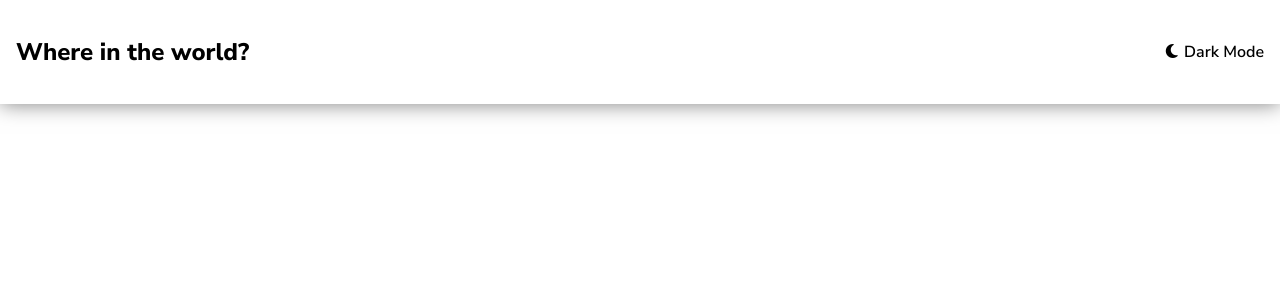
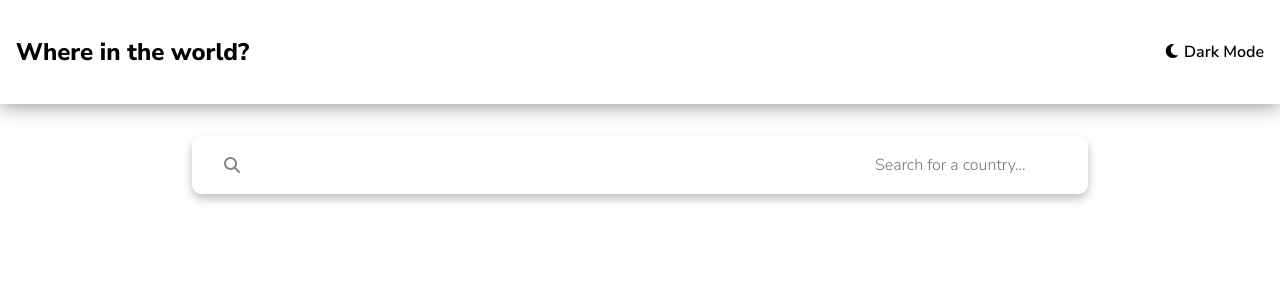
Before and after one commit to manulopezayora/restCounrties, an Angular app: page / in a window 1280 px wide. Shown: the top 300 px of the page. Built offline with nearby package versions, Linux system fonts and the light colour scheme.

Commit message:
[DEV] Create SearchField

```diff
--- a/src/app/app.component.html
+++ b/src/app/app.component.html
@@ -4,3 +4,5 @@
 <i class="fa-solid fa-left-long"></i> -->
 
 <app-header></app-header>
+
+<app-search-input [inputPlaceholder]="'Search for a country...'" (sendSearchValue)="addItem($event)"></app-search-input>
--- a/src/app/app.component.ts
+++ b/src/app/app.component.ts
@@ -7,4 +7,8 @@ import { Component } from '@angular/core';
 })
 export class AppComponent {
   title = 'restCounrties';
+
+  public addItem(event: any) {
+    console.log(event)
+  }
 }
--- /dev/null
+++ b/src/app/home/components/search-input/search-input.component.html
@@ -0,0 +1,4 @@
+<div class="input-group">
+    <em class="fa-solid fa-magnifying-glass input-group__icon" (click)="searchValueEmit()"></em>
+    <input type="text" class="input-group__input" [placeholder]="inputPlaceholder" [(ngModel)]="searchValue" (keyup.enter)="searchValueEmit()" />
+</div>
--- /dev/null
+++ b/src/app/home/components/search-input/search-input.component.scss
@@ -0,0 +1,35 @@
+:host {
+    display: grid;
+    place-items: center;
+}
+
+.input-group {
+    position: relative;
+    margin-top: 2rem;
+    padding: 1rem 2rem;
+    display: flex;
+    flex-direction: row;
+    justify-content: space-between;
+    align-items: center;
+    width: 70%;
+    background: rgba( 255, 255, 255, 0.9 );
+    border-radius: 10px;
+    box-shadow: 0 5px 10px 0 rgba(86, 87, 92, 0.37);
+}
+
+.input-group__icon {
+    margin-right: 1rem;
+    font-size: 16px;
+    outline: none;
+    color: var(--Dark-Gray);
+}
+
+.input-group__input {
+    color: var(--Dark-Gray);
+    font-size: 16px;
+    font-family: var(--primary-font);
+    background: inherit;
+    border-radius: 10px;
+    border: 1px solid rgba( 255, 255, 255, 0.18 );
+    outline: none;
+}
--- /dev/null
+++ b/src/app/home/components/search-input/search-input.component.ts
@@ -0,0 +1,27 @@
+import { Component, EventEmitter, Input, OnInit, Output } from '@angular/core';
+
+@Component({
+  selector: 'app-search-input',
+  templateUrl: './search-input.component.html',
+  styleUrls: ['./search-input.component.scss']
+})
+export class SearchInputComponent implements OnInit {
+  @Input() inputPlaceholder: string;
+  @Output() sendSearchValue = new EventEmitter<string>();
+
+  public searchValue: string;
+
+  constructor() {
+    this.inputPlaceholder = '';
+    this.searchValue = '';
+  }
+
+  ngOnInit(): void {
+    this.inputPlaceholder = this.inputPlaceholder || 'Write anything...'
+  }
+
+  public searchValueEmit(): void {
+    this.sendSearchValue.emit(this.searchValue);
+  }
+
+}
--- a/src/styles.scss
+++ b/src/styles.scss
@@ -6,10 +6,15 @@
     --Dark-Gray: hsl(0, 0%, 52%); // (Light Mode Input)
     --Very-Light-Gray: hsl(0, 0%, 98%); // (Light Mode Background)
     --White: hsl(0, 0%, 100%); //(Dark Mode Text & Light Mode Elements)
+    --primary-font: 'Nunito Sans', sans-serif;
+}
+
+*, *::before, *::after {
+    box-sizing: border-box;
 }
 
 body {
     margin: 0;
     padding: 0;
-    font-family: 'Nunito Sans', sans-serif;
+    font-family: var(--primary-font);
 }
```
Also changed, not shown: src/app/app.module.ts (+6 -2 lines), 1 other file (tests, documents, lock files or other folders).
